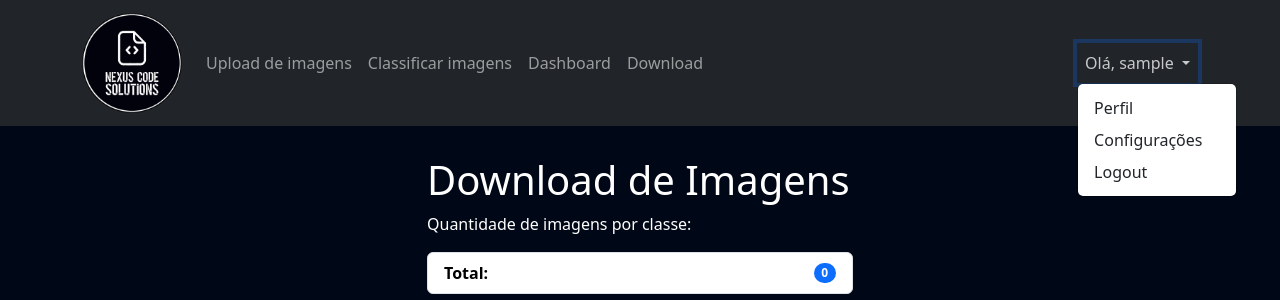
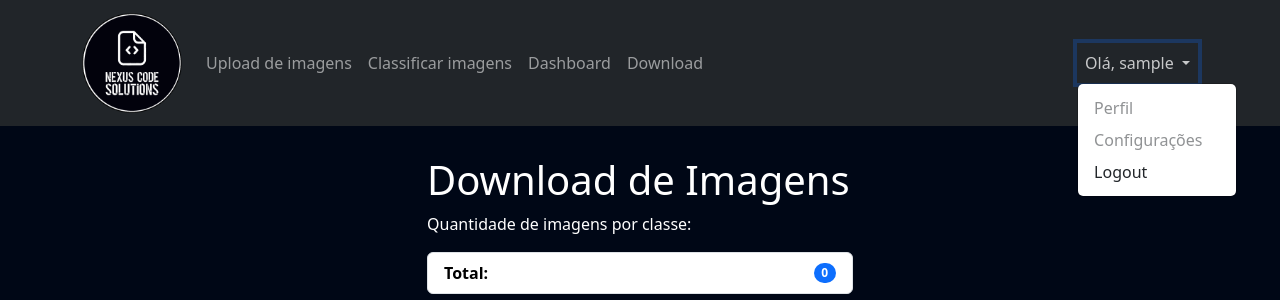
Before and after one commit to viniciostec22/classificador, a Django app: page /images/download/ in a window 1280 px wide, after a click that opens the changed part. Shown: the top 300 px of the page. Run offline with Django 5.2, Linux system fonts and the light colour scheme; the visitor is signed in with stand-in values (Sample User, id 1); data that the repository does not hold is empty; some libraries are stand-ins or nearby versions.

Commit message:
modified:   templates/partials/header.html

```diff
--- a/templates/partials/header.html
+++ b/templates/partials/header.html
@@ -35,8 +35,8 @@
                   {% endif %}
               </a>
               <div class="dropdown-menu dropdown-menu-right" aria-labelledby="navbarDropdown">
-                <a class="dropdown-item" href="{% url 'login' %}">Perfil</a>
-                <a class="dropdown-item" href="{% url 'login' %}">Configurações</a>
+                <a class="dropdown-item disabled" href="#">Perfil</a>
+                <a class="dropdown-item disabled" href="#">Configurações</a>
                   {% if user.is_authenticated %}
                   <a class="dropdown-item" href="{% url 'logout' %}">Logout</a>
                   {% else %}
```
